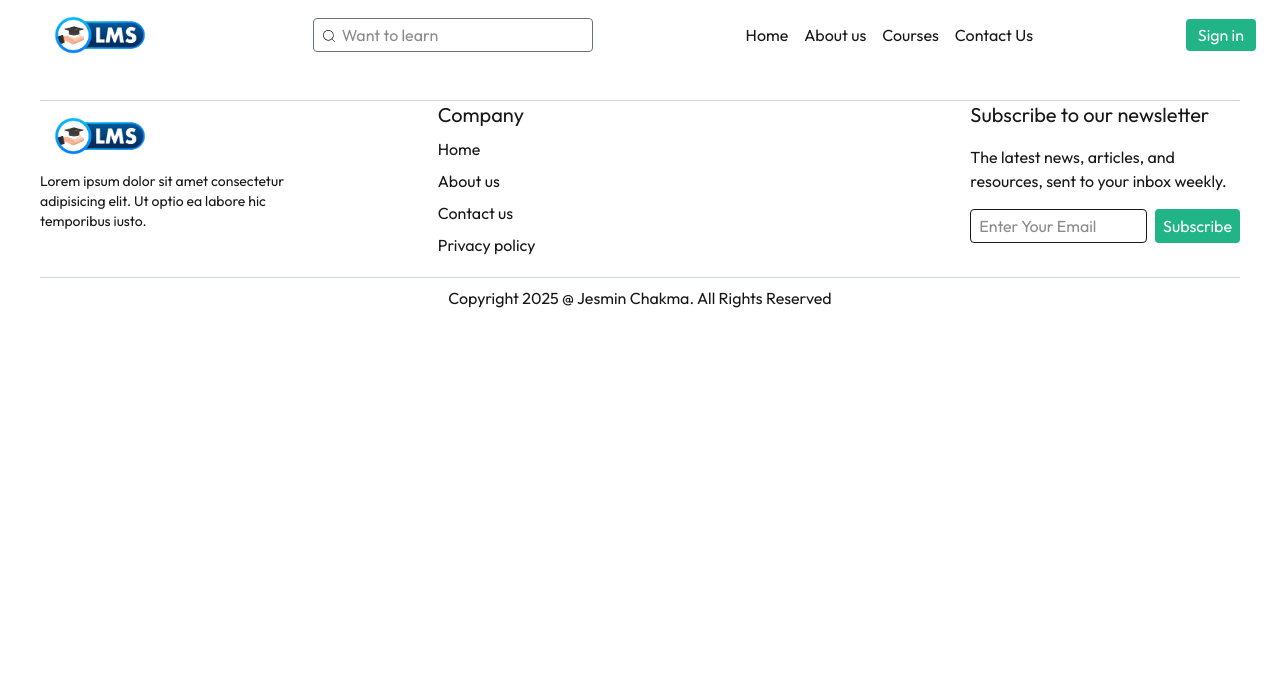
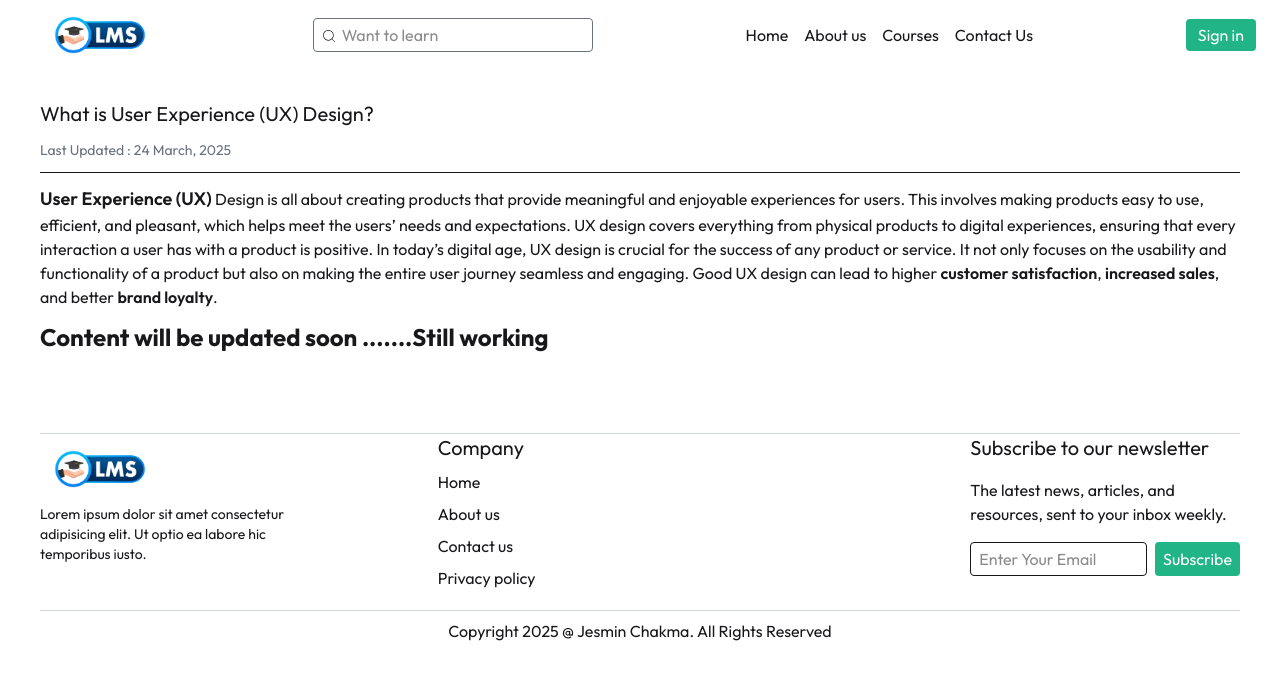
Before and after one commit to Nobleman78/Edu-soft, a React (Vite) app: page /UI-UX in a window 1280 px wide. Shown: the top 680 px of the page. Built offline with nearby package versions, Linux system fonts and the light colour scheme.

Commit message:
Courses Section Completed

```diff
--- a/src/App.jsx
+++ b/src/App.jsx
@@ -20,6 +20,7 @@ import Registration from './Utility/Registration'
 import Footer from './components/Student/Footer'
 import Machinelearling from './components/Courses/Machinelearling'
 import SoftwareEngineering from './components/Courses/SoftwareEngineering'
+import UiUx from './components/Courses/UiUx'
 
 function App() {
 
@@ -32,6 +33,7 @@ function App() {
         <Route path='/course-list/:input' element={<CourseList/>}></Route>
         <Route path='/machine-learning' element={<Machinelearling/>}></Route>
         <Route path='/software-engineering' element={<SoftwareEngineering/>}></Route>
+        <Route path='/UI-UX' element={<UiUx/>}></Route>
         <Route path='/contact' element={<Contact/>}></Route>
         <Route path='/about' element={<About/>}></Route>
         <Route path='/login' element={<Login/>}></Route>
--- a/src/Utility/OurServices.jsx
+++ b/src/Utility/OurServices.jsx
@@ -41,7 +41,7 @@ const OurServices = () => {
                         </div>
                         <div className='mt-4'>
                             <p className='mt-10'> Machine learing focus of building system capable of learing from data.</p>
-                            <button className='mt-5 px-4 py-1 text-white cursor-pointer bg-amber-500 w-full rounded'>Explore</button>
+                            <Link to='/UI-UX'><button className='mt-5 px-4 py-1 text-white cursor-pointer bg-amber-500 w-full rounded'>Explore</button></Link>
                         </div>
                     </div>
 
--- a/src/components/Courses/Machinelearling.jsx
+++ b/src/components/Courses/Machinelearling.jsx
@@ -2,7 +2,7 @@ import React from 'react';
 
 const Machinelearling = () => {
     return (
-        <div className='mt-10 flex flex-col gap-3 '>
+        <div className='mt-20 flex flex-col gap-3 '>
             <h2 className='text-xl font-semibold'>AI ML DS - How To Get Started?</h2>
             <p className='tetx-sm text-gray-500'>Last Updated : 16 Dec,2024</p>
             <hr />
@@ -10,7 +10,7 @@ const Machinelearling = () => {
             <h1 className='text-2xl'>Data Science</h1>
             <p>Data Science combines statistical and computational tools to process and analyze large amounts of data. DS practitioners use their insights from data to inform decisions, predict trends, and improve the effectiveness of processes.</p>
 
-             <p>Content will be updated soon............ Still Working ......</p>
+             <p className='text-2xl font-bold'>Content will be updated soon............ Still Working ......</p>
         </div>
     );
 };
--- a/src/components/Courses/SoftwareEngineering.jsx
+++ b/src/components/Courses/SoftwareEngineering.jsx
@@ -2,9 +2,10 @@ import React from 'react';
 
 const SoftwareEngineering = () => {
     return (
-        <div className='mt-10 flex flex-col gap-3'>
+        <div className='mt-20 flex flex-col gap-3'>
             <h2 className='text-xl '>Software Engineering Tutorial</h2>
             <p className='text-sm text-gray-500'>Last Updated : 24 March, 2025</p>
+            <hr />
             <p>Software Engineering is a subdomain of Engineering in which you learn to develop, design, test, and maintain software using a systematic and structured approach. Software is a collection of programs. And that programs are developed by software engineers. The code of a program is written in any of various programming languages like C++, Java, Python, JavaScript, Ruby, C# etc. <br /><br />
 
                 In this Software Engineering Tutorial, you will learn all the basic to advanced concepts, like Software Engineering Models and Architecture, Software development life cycle, software project management, software metrics, software requirements, etc. This software engineering tutorial is best suited for students and aspiring software engineers, providing a deep understanding of many different aspects of software engineering.
--- /dev/null
+++ b/src/components/Courses/UiUx.jsx
@@ -0,0 +1,17 @@
+import React from 'react';
+
+const UiUx = () => {
+    return (
+        <div className='mt-20 flex flex-col gap-3'>
+            <h2 className='text-xl'>What is User Experience (UX) Design?</h2>
+            <p className='text-sm text-gray-500'>Last Updated : 24 March, 2025</p>
+            <hr />
+            <p > <span className='text-lg font-semibold'>User Experience (UX)</span> Design is all about creating products that provide meaningful and enjoyable experiences for users. This involves making products easy to use, efficient, and pleasant, which helps meet the users’ needs and expectations. UX design covers everything from physical products to digital experiences, ensuring that every interaction a user has with a product is positive.
+
+                In today’s digital age, UX design is crucial for the success of any product or service. It not only focuses on the usability and functionality of a product but also on making the entire user journey seamless and engaging. Good UX design can lead to higher <span className='font-semibold'>customer satisfaction</span>, <span className='font-semibold'>increased sales</span>, and better <span className='font-semibold'>brand loyalty</span>.</p>
+            <p className='font-bold text-2xl'>Content will be updated soon .......Still working</p>
+        </div>
+    );
+};
+
+export default UiUx;
```
